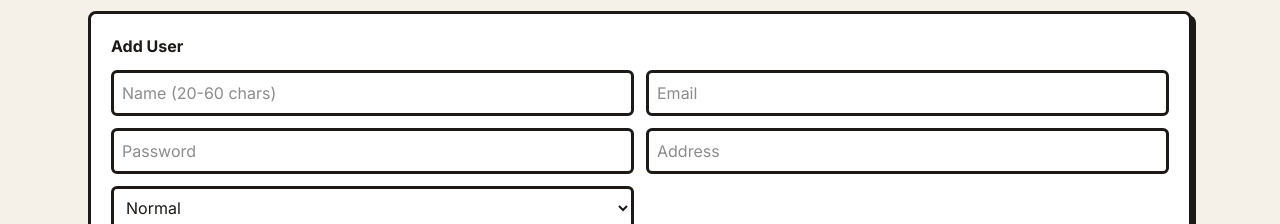
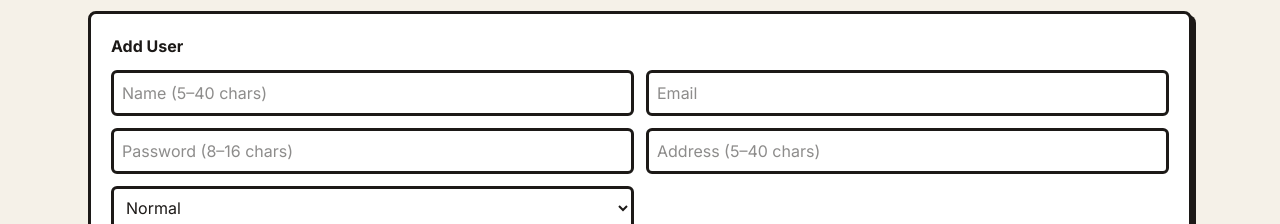
Before and after one commit to HarshalPatil-HP/Store-Rating-Platform, a React (Vite) app in the folder frontend/: page /admin/dashboard in a window 1280 px wide. Shown: the part 377-601 px from the top of the page. Built offline with nearby package versions, Linux system fonts and the light colour scheme; no server answers; sample sign-in values are in the browser's storage.

Commit message:
final changes

```diff
--- a/frontend/src/components/admin/StoreForm.jsx
+++ b/frontend/src/components/admin/StoreForm.jsx
@@ -7,23 +7,30 @@ export default function StoreForm({ storeForm, onChange, onSubmit, storeOwners }
       <h3 className="font-bold mb-3">Add Store</h3>
       <div className="grid md:grid-cols-2 gap-3 mb-3">
         <input
-          placeholder="Store Name"
+          placeholder="Store Name (5–40 chars)"
           value={storeForm.name}
           onChange={(e) => onChange({ ...storeForm, name: e.target.value })}
+          minLength={5}
+          maxLength={40}
           className="border-[3px] border-[#1C1917] rounded-md p-2"
           required
         />
         <input
           placeholder="Email"
+          type="email"
           value={storeForm.email}
           onChange={(e) => onChange({ ...storeForm, email: e.target.value })}
+          minLength={5}
+          maxLength={40}
           className="border-[3px] border-[#1C1917] rounded-md p-2"
           required
         />
         <input
-          placeholder="Address"
+          placeholder="Address (5–40 chars)"
           value={storeForm.address}
           onChange={(e) => onChange({ ...storeForm, address: e.target.value })}
+          minLength={5}
+          maxLength={40}
           className="border-[3px] border-[#1C1917] rounded-md p-2"
           required
         />
--- a/frontend/src/components/admin/UserForm.jsx
+++ b/frontend/src/components/admin/UserForm.jsx
@@ -7,30 +7,40 @@ export default function UserForm({ userForm, onChange, onSubmit }) {
       <h3 className="font-bold mb-3">Add User</h3>
       <div className="grid md:grid-cols-2 gap-3 mb-3">
         <input
-          placeholder="Name (20-60 chars)"
+          placeholder="Name (5–40 chars)"
           value={userForm.name}
           onChange={(e) => onChange({ ...userForm, name: e.target.value })}
+          minLength={5}
+          maxLength={40}
           className="border-[3px] border-[#1C1917] rounded-md p-2"
           required
         />
         <input
           placeholder="Email"
+          type="email"
           value={userForm.email}
           onChange={(e) => onChange({ ...userForm, email: e.target.value })}
+          minLength={5}
+          maxLength={40}
           className="border-[3px] border-[#1C1917] rounded-md p-2"
           required
         />
         <input
-          placeholder="Password"
+          placeholder="Password (8–16 chars)"
+          type="password"
           value={userForm.password}
           onChange={(e) => onChange({ ...userForm, password: e.target.value })}
+          minLength={5}
+          maxLength={16}
           className="border-[3px] border-[#1C1917] rounded-md p-2"
           required
         />
         <input
-          placeholder="Address"
+          placeholder="Address (5–40 chars)"
           value={userForm.address}
           onChange={(e) => onChange({ ...userForm, address: e.target.value })}
+          minLength={5}
+          maxLength={40}
           className="border-[3px] border-[#1C1917] rounded-md p-2"
           required
         />
--- a/frontend/src/pages/Login.jsx
+++ b/frontend/src/pages/Login.jsx
@@ -38,14 +38,18 @@ export default function Login() {
           placeholder="Email"
           value={email}
           onChange={(e) => setEmail(e.target.value)}
+          minLength={5}
+          maxLength={40}
           className="w-full border-[3px] border-[#1C1917] rounded-md p-2 mb-4"
           required
         />
         <input
           type="password"
-          placeholder="Password"
+          placeholder="Password (8–16 chars)"
           value={password}
           onChange={(e) => setPassword(e.target.value)}
+          minLength={5}
+          maxLength={16}
           className="w-full border-[3px] border-[#1C1917] rounded-md p-2 mb-6"
           required
         />
--- a/frontend/src/pages/Signup.jsx
+++ b/frontend/src/pages/Signup.jsx
@@ -16,7 +16,7 @@ export default function Signup() {
       await api.post("/auth/register", form);
       navigate("/login");
     } catch (err) {
-       toast.error(err.response?.data?.message || "Login failed", { id: "form-error" });
+       toast.error(err.response?.data?.message || "Sign up failed", { id: "form-error" });
     }
   };
 
@@ -28,10 +28,10 @@ export default function Signup() {
       >
         <h2 className="font-[Archivo_Black] text-3xl mb-6">Sign Up</h2>
         {error && <p className="text-red-600 mb-4">{error}</p>}
-        <input name="name" placeholder="Full Name (min 20 chars)" onChange={handleChange} className="w-full border-[3px] border-[#1C1917] rounded-md p-2 mb-4" required />
-        <input name="email" type="email" placeholder="Email" onChange={handleChange} className="w-full border-[3px] border-[#1C1917] rounded-md p-2 mb-4" required />
-        <input name="address" placeholder="Address" onChange={handleChange} className="w-full border-[3px] border-[#1C1917] rounded-md p-2 mb-4" required />
-        <input name="password" type="password" placeholder="Password" onChange={handleChange} className="w-full border-[3px] border-[#1C1917] rounded-md p-2 mb-6" required />
+        <input name="name" placeholder="Full Name (5–40 chars)" onChange={handleChange} minLength={5} maxLength={40} className="w-full border-[3px] border-[#1C1917] rounded-md p-2 mb-4" required />
+        <input name="email" type="email" placeholder="Email" onChange={handleChange} minLength={5} maxLength={40} className="w-full border-[3px] border-[#1C1917] rounded-md p-2 mb-4" required />
+        <input name="address" placeholder="Address (5–40 chars)" onChange={handleChange} minLength={5} maxLength={40} className="w-full border-[3px] border-[#1C1917] rounded-md p-2 mb-4" required />
+        <input name="password" type="password" placeholder="Password (8–16 chars)" onChange={handleChange} minLength={5} maxLength={16} className="w-full border-[3px] border-[#1C1917] rounded-md p-2 mb-6" required />
         <button type="submit" className="btn-brutal w-full">Sign Up</button>
         <p className="mt-4 text-sm">
             Already have an account? <Link to="/login" className="underline">Login</Link> · <Link to="/" className="underline font-bold  ">Home</Link>
```
Also changed, not shown: 1 other file (tests, documents, lock files or other folders).
